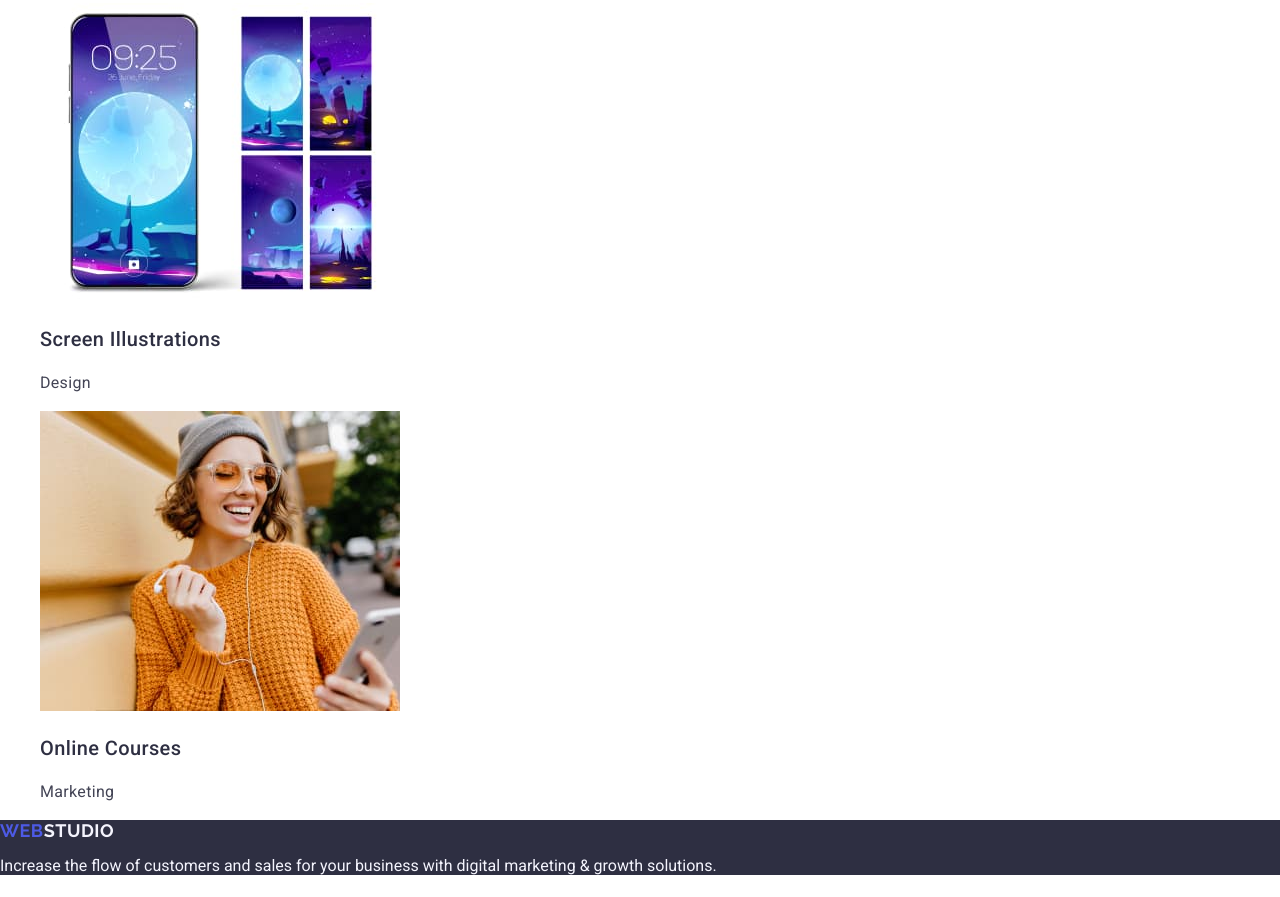
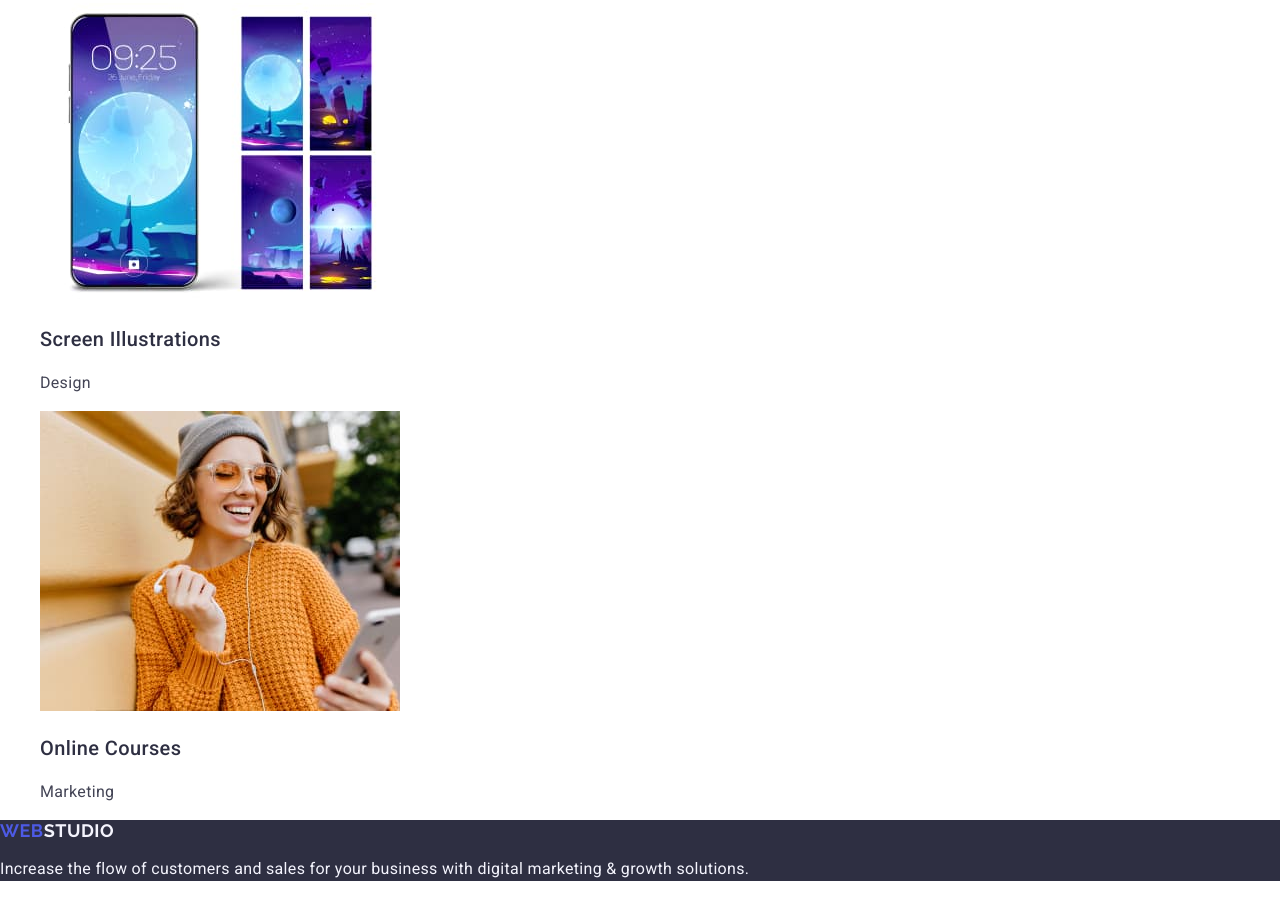
Before and after one commit to Yevhenii-Shevchenko/goit-markup-hw-02, a plain HTML site: page index.html in a window 1280 px wide. Shown: the part 3996-4893 px from the top of the page. Drawn offline with nearby package versions, Linux system fonts and the light colour scheme.

Commit message:
fix error footer

```diff
--- a/css/styles.css
+++ b/css/styles.css
@@ -150,5 +150,8 @@ a {
 }
 
 .footer-p {
+  font-size: 16px;
+  line-height: 1.5;
+  letter-spacing: 0.02em;
   color: #f4f4fd;
 }
```
